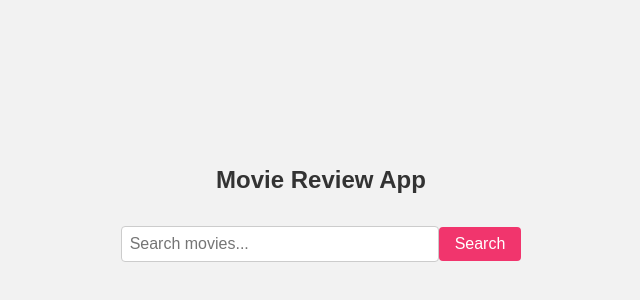
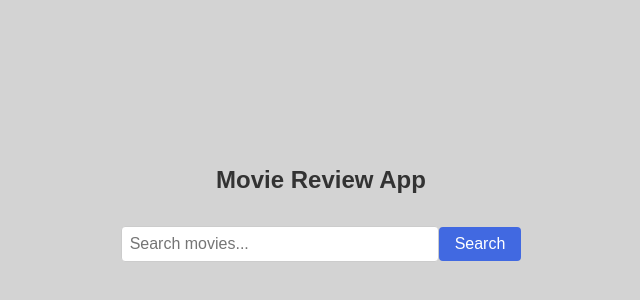
Before and after one commit to ccarsonclay/MovieApp, a React (Create React App) app: page / in a window 1280 px wide. Shown: the part 178-478 px from the top of the page, without its empty margins (319-959 px from the left). Built offline with nearby package versions, Linux system fonts and the light colour scheme.

Commit message:
css change button

```diff
--- a/src/App.css
+++ b/src/App.css
@@ -1,5 +1,5 @@
 body {
-  background-color: #f2f2f2;
+  background-color: lightgray;
   font-family: Arial, sans-serif;
   color: #333;
 }
@@ -38,7 +38,7 @@ input[type="number"] {
 button {
   padding: 0.5rem 1rem;
   font-size: 16px;
-  background-color: #f1356d;
+  background-color: royalblue;
   color: white;
   border: none;
   border-radius: 4px;
```
